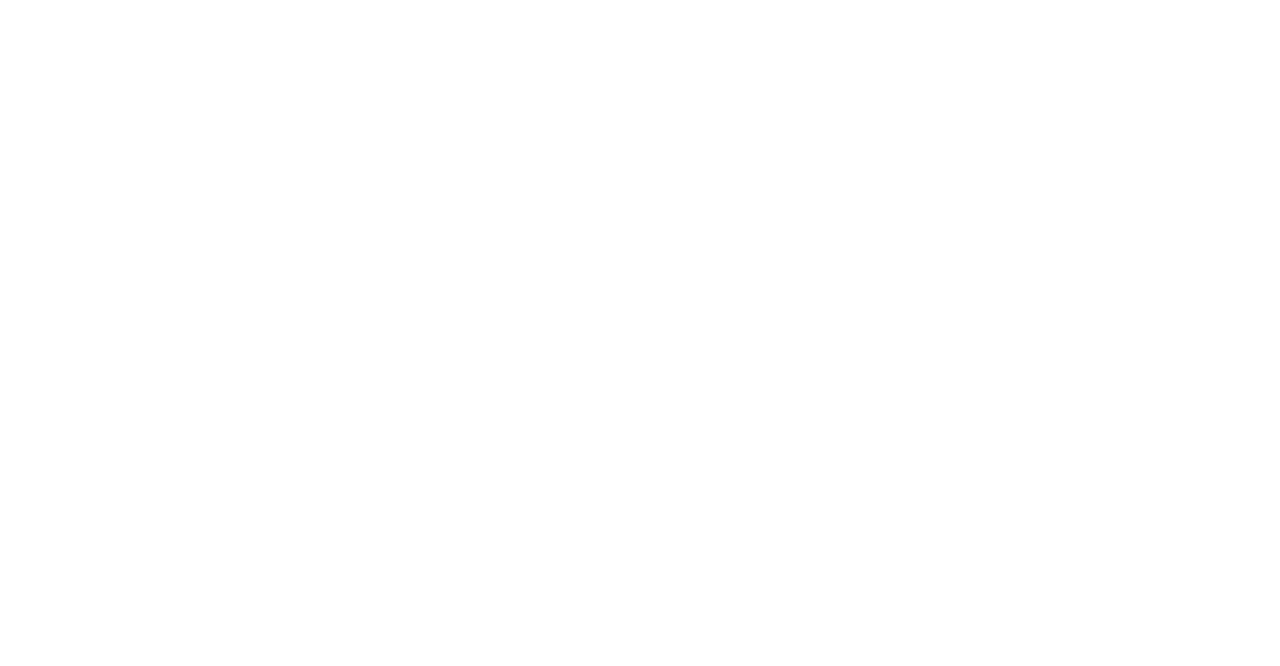
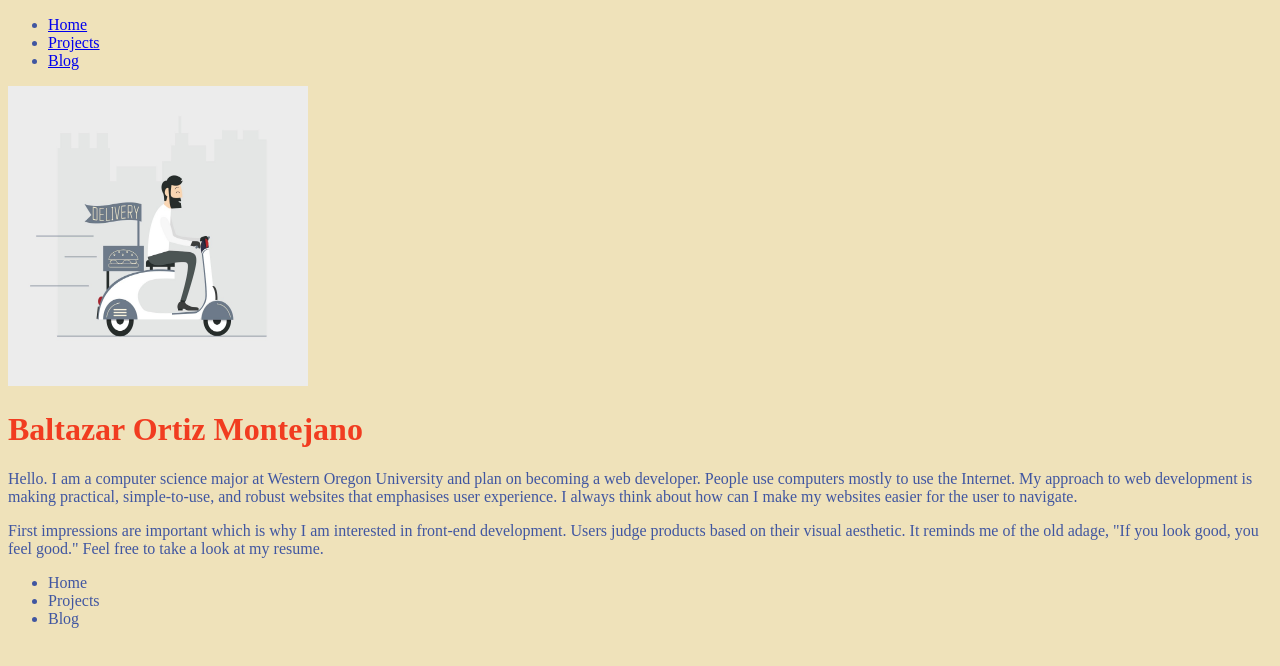
Before and after one commit to baltazarO/PersonalWebsite, a plain HTML site: page index.html in a window 1280 px wide. Drawn offline with Linux system fonts and the light colour scheme.

Commit message:
Added folders and updated index with styles

```diff
--- a/index.html
+++ b/index.html
@@ -1,11 +1,47 @@
 <!DOCTYPE html>
 <html lang="en">
+
 <head>
     <meta charset="UTF-8">
     <meta name="viewport" content="width=device-width, initial-scale=1.0">
-    <title></title>
+    <title>Baltazar Ortiz</title>
+    <link rel="stylesheet" href="styles/style.css">
 </head>
+
 <body>
+    <ul>
+        <li><a class="active" href="index.html">Home</a></li>
+        <li><a href="projects.html">Projects</a></li>
+        <li><a href="blog.html">Blog</a></li>
+    </ul>
+
+    <div class="container">
+        <img src="images/driver.jpeg" alt="guy on moped" width="300" height="300">
+
+        <h1>Baltazar Ortiz Montejano</h1>
+
+        <p>Hello. I am a computer science major at Western Oregon University and plan on becoming a web developer.
+            People use computers
+            mostly to use the Internet. My approach to web development is making practical, simple-to-use, and robust
+            websites that emphasises
+            user experience. I always think about how can I make my websites easier for the user to navigate.</p>
+
+        <p>
+            First impressions are important which is why I am interested in front-end development. Users judge products
+            based on their
+            visual aesthetic. It reminds me of the old adage, "If you look good, you feel good." Feel free to take a
+            look at my <a>resume</a>.
+        </p>
+    </div>
+
+    <div>
+        <ul>
+            <li>Home</li>
+            <li>Projects</li>
+            <li>Blog</li>
+        </ul>
+    </div>
 
 </body>
+
 </html>
--- /dev/null
+++ b/styles/style.css
@@ -0,0 +1,8 @@
+body {
+    background-color: #efe2ba;
+    color: #4056a1;
+}
+
+h1 {
+    color: #f13c20;
+}
```
Also changed, not shown: images/driver.jpeg (added), scripts/script.js (added).
